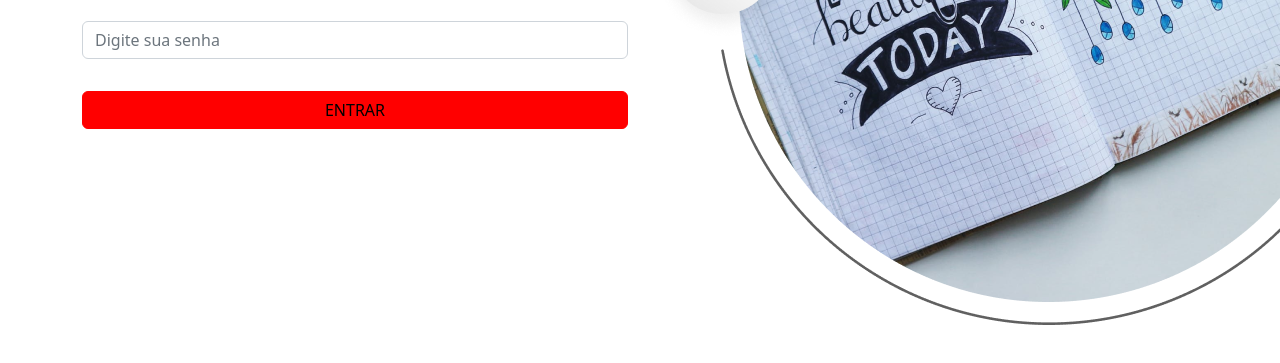
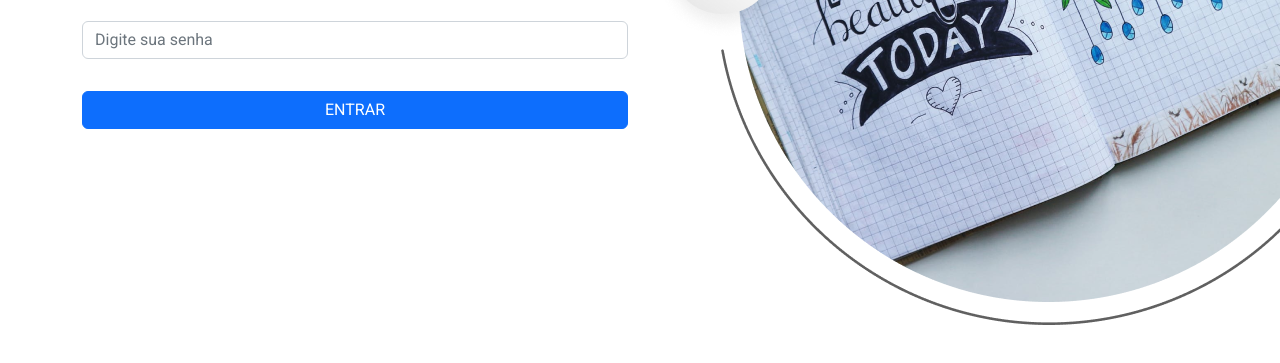
Before and after one commit to romatorres/segundo_projeto, a website: page src/index.html in a window 1280 px wide. Shown: the part 341-704 px from the top of the page. Drawn offline with nearby package versions, Linux system fonts and the light colour scheme; files that its build step writes are made by us from their sources.

Commit message:
atualizando os arquivos html

```diff
--- a/src/sass/estilo.scss
+++ b/src/sass/estilo.scss
@@ -1,3 +1,6 @@
-$primary: red;
+@import "../../node_modules/bootstrap/scss/bootstrap.scss";
+@import url('https://fonts.googleapis.com/css2?family=Roboto');
 
-@import "../../node_modules/bootstrap/scss/bootstrap.scss";
+body{
+    font-family: 'Roboto', sans-serif;
+}
```
